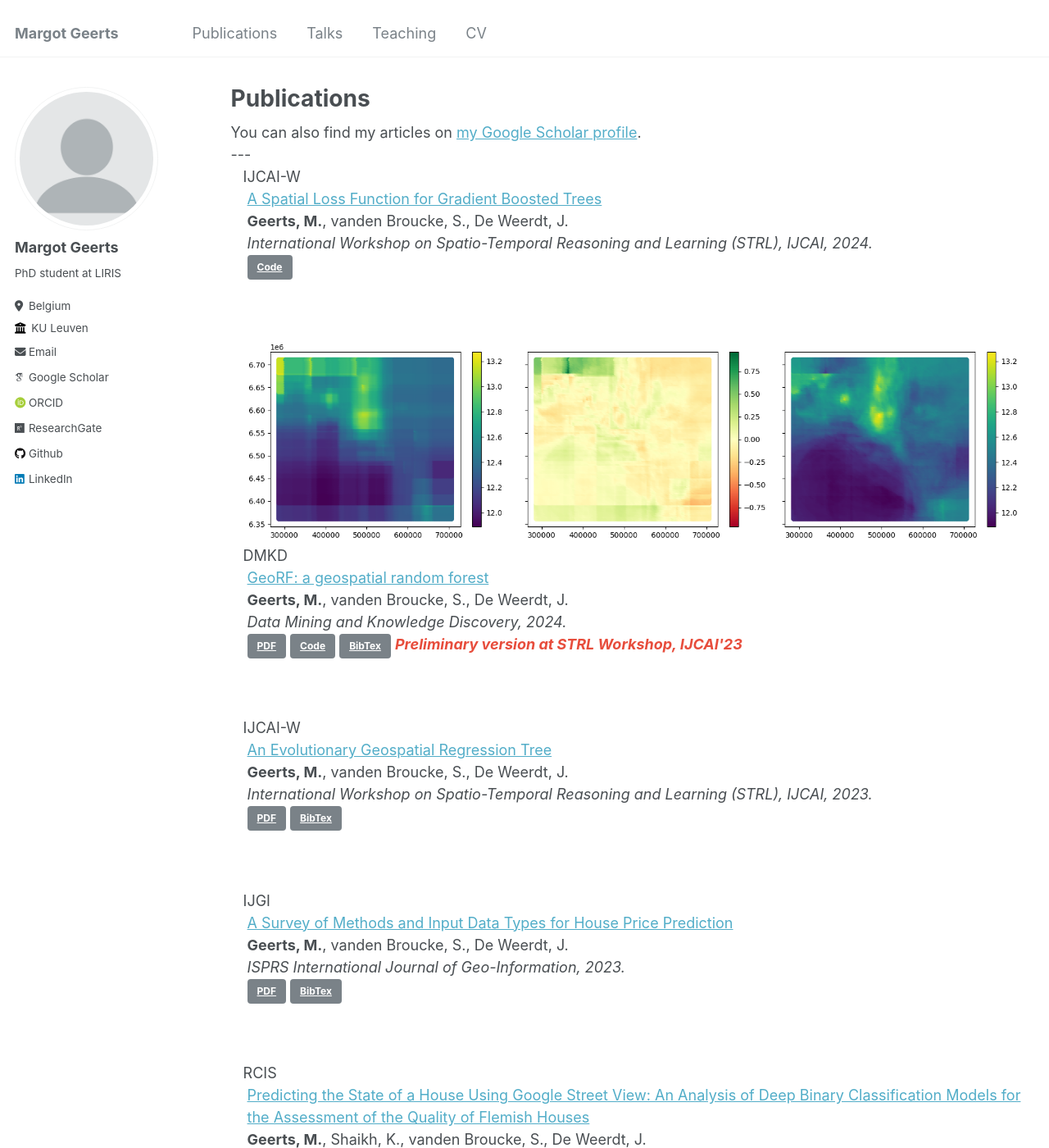
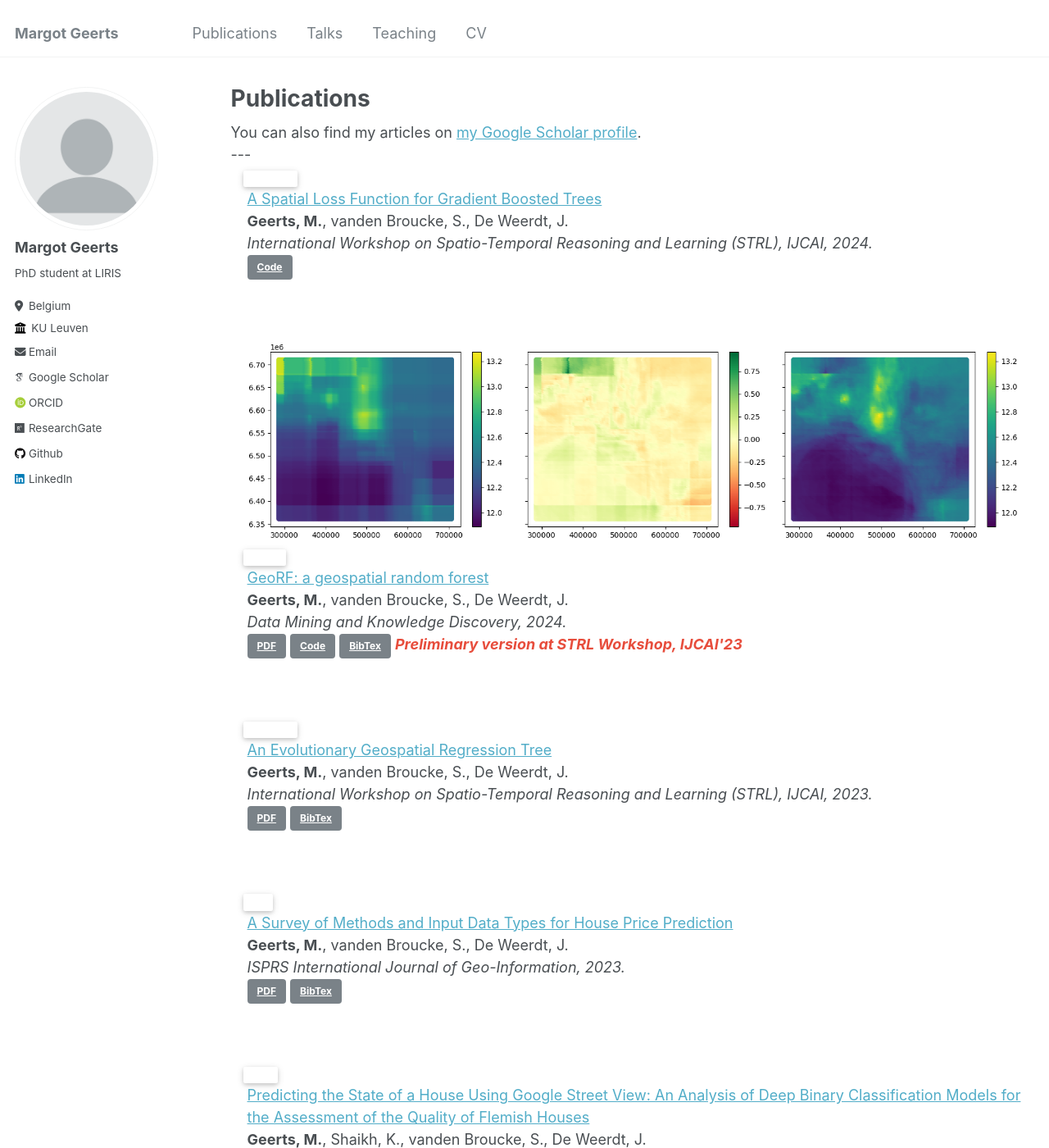
Before and after one commit to margotgeerts/margotgeerts.github.io, a Jekyll site: the page built from _pages/publications.md, in a window 1280 px wide and 1400 px high. Shown: the whole window at 82% size. Built offline with Jekyll 4.4.1, drawn with Linux system fonts in a browser that asks for light colours; some web fonts are replaced.

Commit message:
Update academicons.css

```diff
--- a/assets/css/academicons.css
+++ b/assets/css/academicons.css
@@ -4,6 +4,27 @@
  *  Square icons designed to be used alongside Font Awesome square icons - https://fortawesome.github.io/Font-Awesome/
  *  Licenses - Font: SIL OFL 1.1, CSS: MIT License
  */
+
+.badge {
+    display: inline-block;
+    padding: 0.25em 0.4em;
+    font-size: 75%;
+    font-weight: 700;
+    line-height: 1;
+    text-align: center;
+    white-space: nowrap;
+    vertical-align: baseline;
+    border-radius: 0.25rem;
+    transition: color .15s ease-in-out,background-color .15s ease-in-out,border-color .15s ease-in-out,box-shadow .15s ease-in-out;
+}
+
+.badge {
+    color: #fff !important;
+    border-radius: 0.125rem;
+    -webkit-box-shadow: 0 2px 5px 0 rgb(0 0 0 / 16%), 0 2px 10px 0 rgb(0 0 0 / 12%);
+    box-shadow: 0 2px 5px 0 rgb(0 0 0 / 16%), 0 2px 10px 0 rgb(0 0 0 / 12%);
+}
+
 @font-face {
     font-family: 'Academicons';
     font-style: normal;
```
